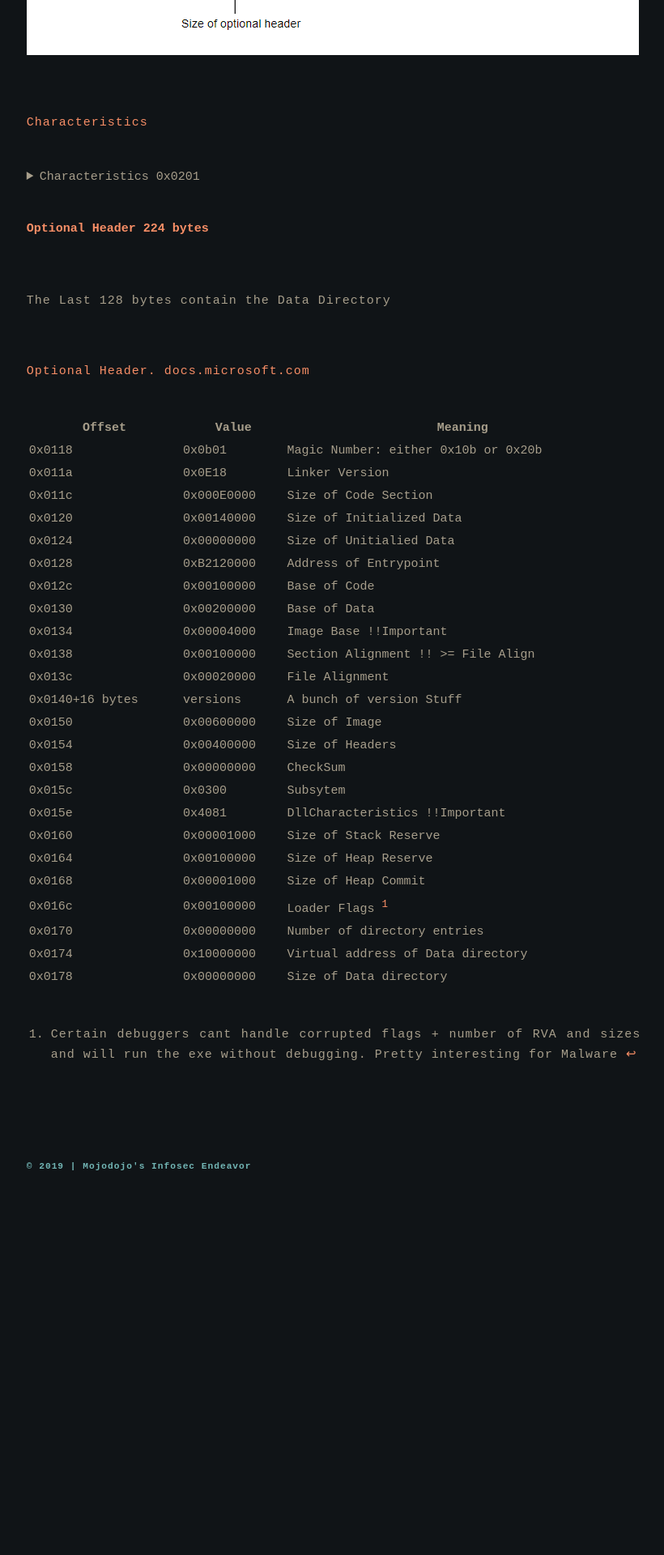
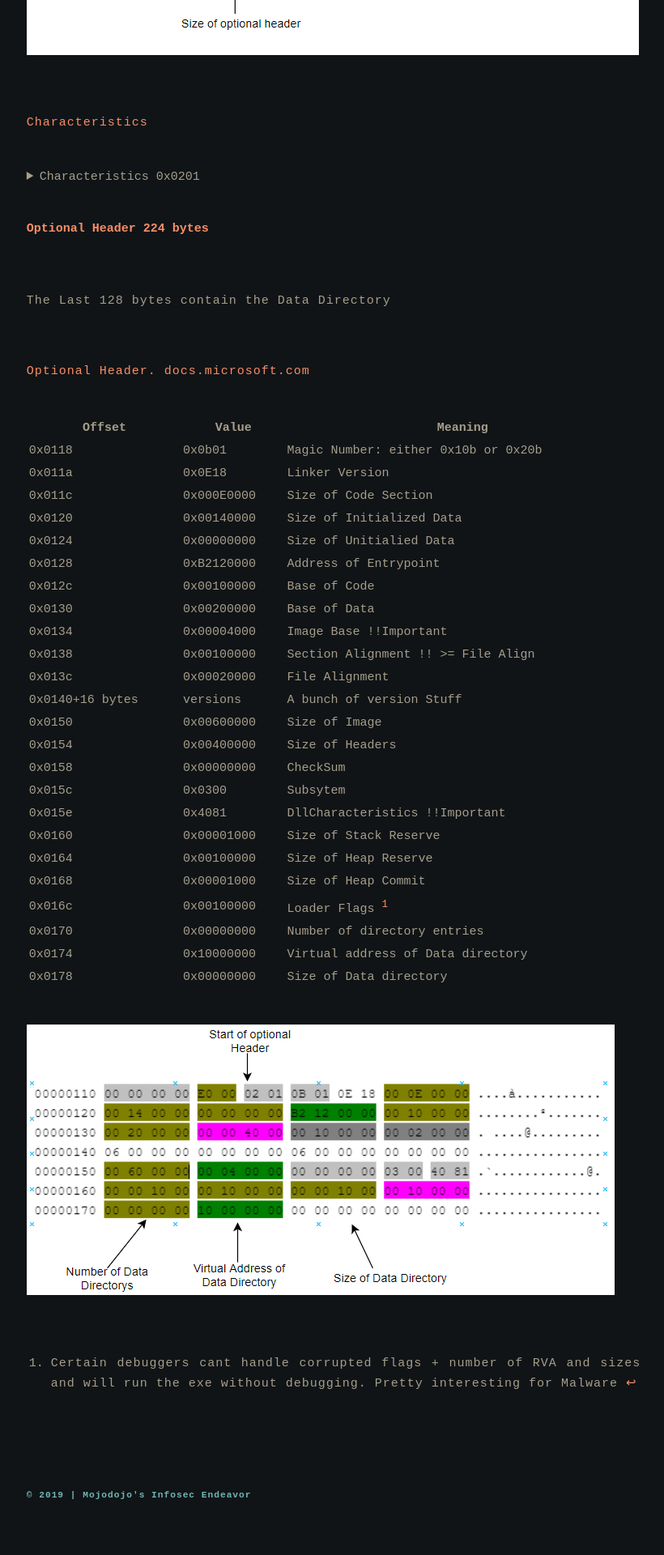
Before and after one commit to mojodojo101/mojo_blog, a Jekyll site: the page built from all_collections/_posts/2020-06-02-PortableExecutable.md, in a window 1280 px wide. Shown: the part 3244-5164 px from the top of the page at 81% size, without its empty margins (228-1048 px from the left). Built offline with Jekyll 4.4.1, drawn with Linux system fonts in a browser that asks for light colours; before the commit the page ends 4758 px from its top, so only the background shows below that.

Commit message:
added a bunch

```diff
--- a/all_collections/_posts/2020-06-02-PortableExecutable.md
+++ b/all_collections/_posts/2020-06-02-PortableExecutable.md
@@ -125,7 +125,7 @@ The Last 128 bytes contain the Data Directory
 |0x0178           |0x00000000      |Size of Data directory             |
 
 
-
+![Optional Header](/mojo_blog/assets/pictures/portable-executable/pe-optional-header.PNG)
 
 
 
```
Also changed, not shown: assets/pictures/portable-executable/pe-optional-header.PNG (added).
